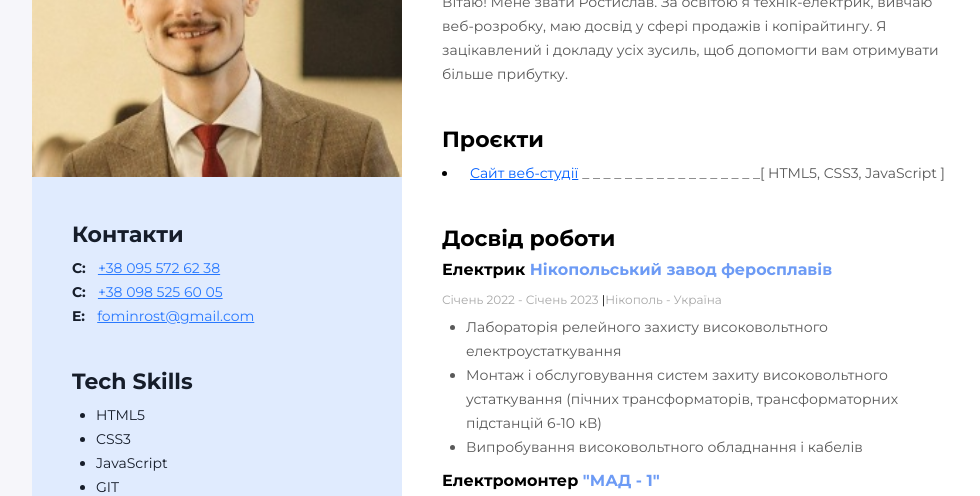
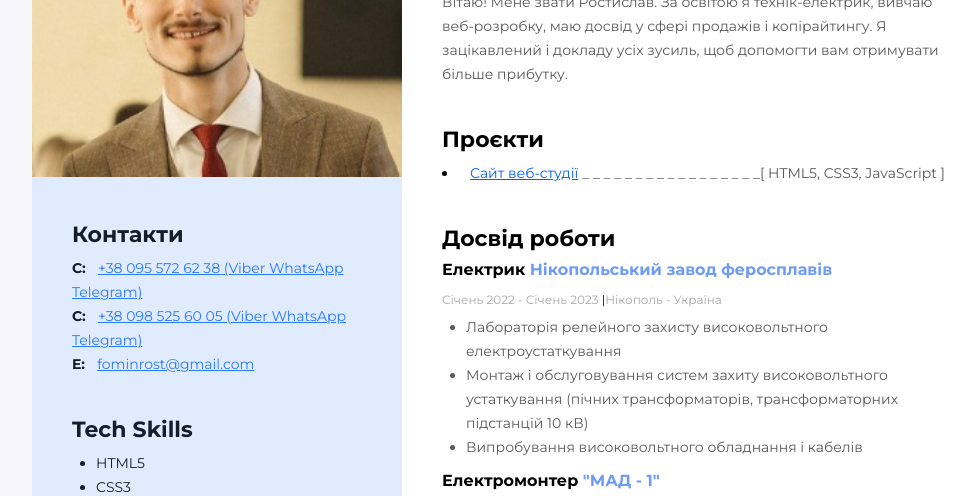
Before and after one commit to Rostyslav-Fomin/Resume_Fomin_Rostyslav, a plain HTML site: page index.html in a window 1280 px wide. Shown: the part 244-740 px from the top of the page, without its empty margins (128-1108 px from the left). Drawn offline with Linux system fonts and the light colour scheme.

Commit message:
Update resume

```diff
--- a/index.html
+++ b/index.html
@@ -71,7 +71,7 @@
               <li class="work-experiencee-duties-item">
                 Монтаж і обслуговування систем захиту високовольтного
                 устаткування (пічних трансформаторів, трансформаторних
-                підстанцій 6-10 кВ)
+                підстанцій 10 кВ)
               </li>
               <li class="work-experiencee-duties-item">
                 Випробування високовольтного обладнання і кабелів
@@ -147,7 +147,7 @@
           </p>
           <p class="educatoin-period">
             Вересень 2008 - Червень 2011
-            <span class="education-separator">|</span> Ukraine
+            <span class="education-separator">|</span> Україна
           </p>
         </div>
       </div>
@@ -161,13 +161,13 @@
             <p class="contacts-item">
               <span class="contacts-type">C:</span>
               <a class="contacts-link" href="tel:+380955726238"
-                >+38 095 572 62 38</a
+                >+38 095 572 62 38 (Viber WhatsApp Telegram)</a
               >
             </p>
             <p class="contacts-item">
               <span class="contacts-type">C:</span>
               <a class="contacts-link" href="tel:+380955726238"
-                >+38 098 525 60 05</a
+                >+38 098 525 60 05 (Viber WhatsApp Telegram)</a
               >
             </p>
             <p class="contacts-item">
```
